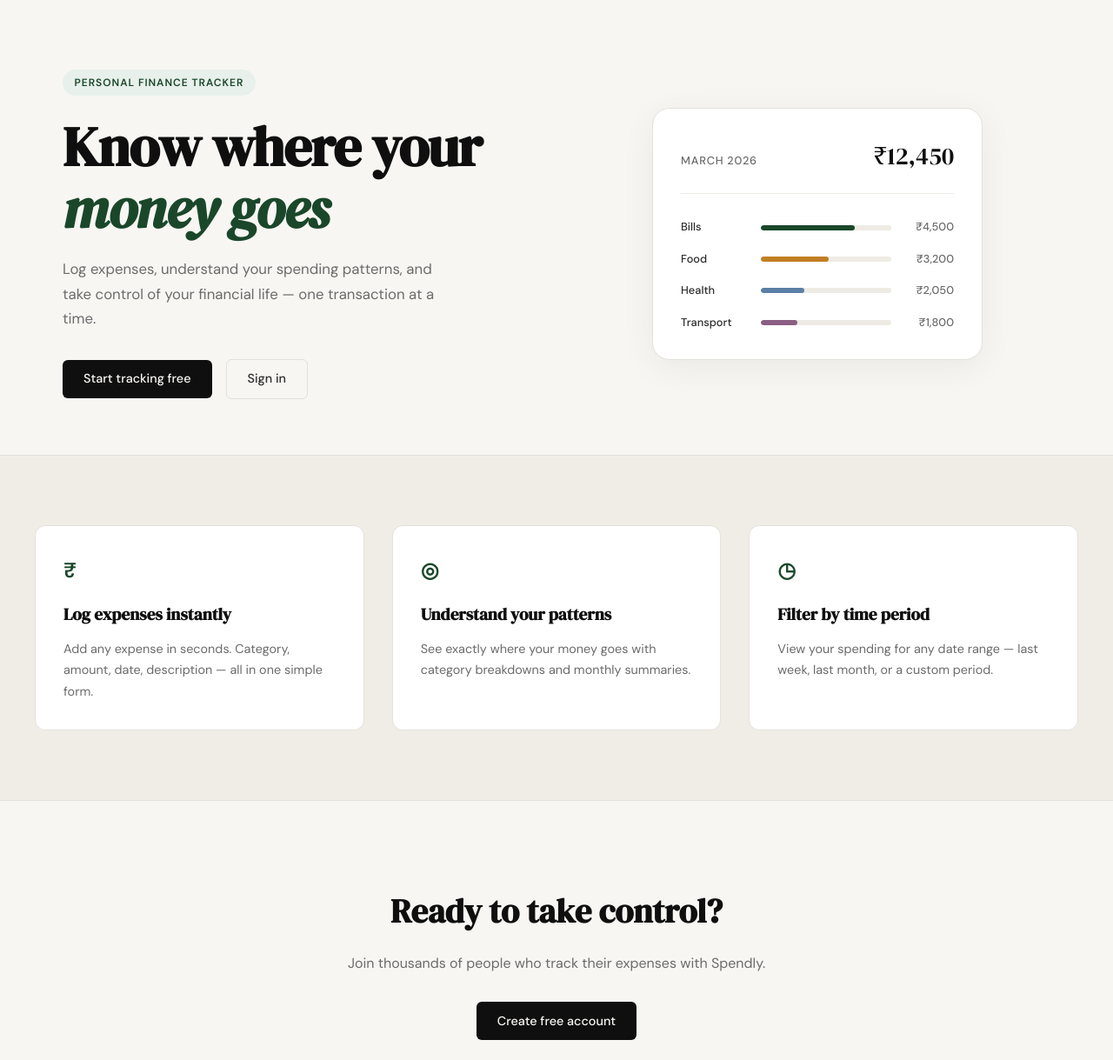
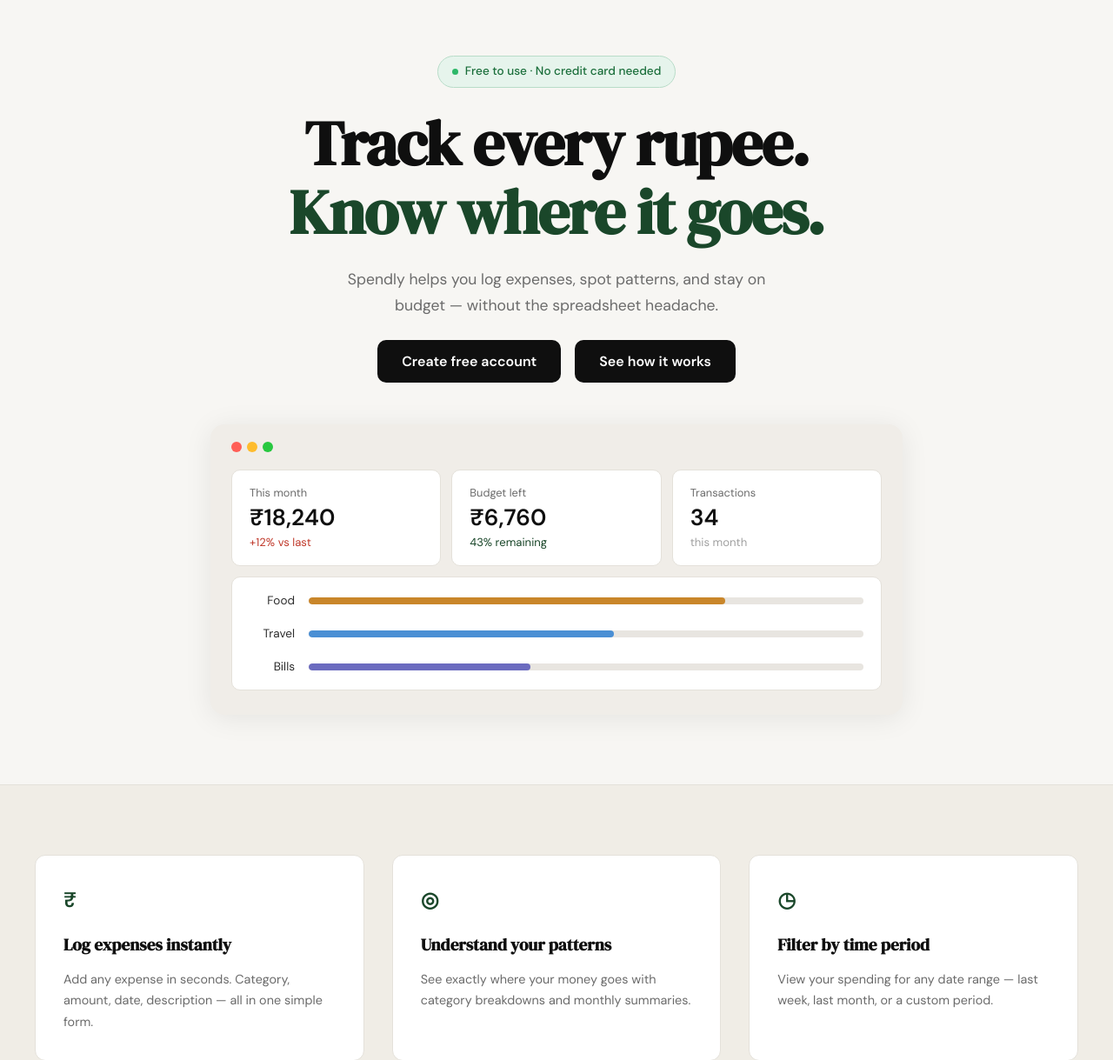
Before and after one commit to sattyani/spendly, a Flask app: page / in a window 1280 px wide. Shown: the part 61-1280 px from the top of the page at 87% size. Run offline with Flask 3, Linux system fonts and the light colour scheme.

Commit message:
landing: redesign hero to centered single-column layout with dashboard mock
Co-Authored-By: Claude Sonnet 4.6 <noreply@anthropic.com>

```diff
--- /dev/null
+++ b/static/css/landing.css
@@ -0,0 +1,205 @@
+/* ------------------------------------------------------------------ */
+/* Landing page hero — lp-* namespace                                  */
+/* ------------------------------------------------------------------ */
+
+.lp-hero {
+    padding: 4rem 2rem 5rem;
+    max-width: 860px;
+    margin: 0 auto;
+    display: flex;
+    flex-direction: column;
+    align-items: center;
+    gap: 3rem;
+}
+
+/* ------------------------------------------------------------------ */
+/* Text block                                                          */
+/* ------------------------------------------------------------------ */
+
+.lp-hero-text {
+    display: flex;
+    flex-direction: column;
+    align-items: center;
+    text-align: center;
+    gap: 1.5rem;
+}
+
+/* Badge */
+.lp-badge {
+    display: inline-flex;
+    align-items: center;
+    gap: 0.5rem;
+    background: #e6f4ec;
+    border: 1px solid #b8dcc8;
+    color: #1a6e3a;
+    font-size: 0.85rem;
+    font-weight: 500;
+    padding: 0.4rem 1rem;
+    border-radius: 999px;
+}
+
+.lp-badge-dot {
+    width: 7px;
+    height: 7px;
+    background: #2db869;
+    border-radius: 50%;
+    flex-shrink: 0;
+}
+
+/* Heading */
+.lp-title {
+    font-family: var(--font-display);
+    font-size: clamp(3rem, 6vw, 4.5rem);
+    line-height: 1.1;
+    letter-spacing: -0.02em;
+    color: var(--ink);
+}
+
+.lp-title-accent {
+    display: block;
+    color: var(--accent);
+}
+
+/* Subtitle */
+.lp-subtitle {
+    font-size: 1.1rem;
+    color: var(--ink-muted);
+    line-height: 1.7;
+    max-width: 540px;
+}
+
+/* Buttons */
+.lp-actions {
+    display: flex;
+    gap: 1rem;
+    justify-content: center;
+    flex-wrap: wrap;
+}
+
+.lp-btn {
+    display: inline-block;
+    background: var(--ink);
+    color: #fff;
+    padding: 0.75rem 1.75rem;
+    border-radius: 10px;
+    font-family: var(--font-body);
+    font-size: 1rem;
+    font-weight: 600;
+    text-decoration: none;
+    transition: background 0.2s;
+}
+
+.lp-btn:hover {
+    background: var(--accent);
+}
+
+/* ------------------------------------------------------------------ */
+/* Dashboard mock                                                      */
+/* ------------------------------------------------------------------ */
+
+.lp-dashboard {
+    width: 100%;
+}
+
+.lp-dash-card {
+    background: #f0ede8;
+    border-radius: 16px;
+    padding: 1.25rem 1.5rem 1.75rem;
+    box-shadow: 0 4px 32px rgba(0, 0, 0, 0.08);
+}
+
+/* Traffic light dots */
+.lp-dash-dots {
+    display: flex;
+    gap: 6px;
+    margin-bottom: 1.25rem;
+}
+
+.lp-dot {
+    width: 12px;
+    height: 12px;
+    border-radius: 50%;
+}
+
+.lp-dot-red    { background: #ff5f57; }
+.lp-dot-yellow { background: #febc2e; }
+.lp-dot-green  { background: #28c840; }
+
+/* Stat tiles */
+.lp-dash-stats {
+    display: grid;
+    grid-template-columns: repeat(3, 1fr);
+    gap: 0.75rem;
+    margin-bottom: 0.75rem;
+}
+
+.lp-stat {
+    background: #fff;
+    border: 1px solid var(--border);
+    border-radius: 10px;
+    padding: 1rem 1.25rem;
+    display: flex;
+    flex-direction: column;
+    gap: 0.2rem;
+    text-align: left;
+}
+
+.lp-stat-label {
+    font-size: 0.8rem;
+    color: var(--ink-muted);
+}
+
+.lp-stat-value {
+    font-size: 1.65rem;
+    font-weight: 700;
+    color: var(--ink);
+    line-height: 1.1;
+}
+
+.lp-stat-sub {
+    font-size: 0.82rem;
+    color: var(--ink-faint);
+}
+
+.lp-sub-red   { color: var(--danger); }
+.lp-sub-green { color: var(--accent); }
+
+/* Category bars */
+.lp-dash-bars {
+    background: #fff;
+    border: 1px solid var(--border);
+    border-radius: 10px;
+    padding: 1rem 1.25rem;
+    display: flex;
+    flex-direction: column;
+    gap: 1rem;
+}
+
+.lp-bar-row {
+    display: grid;
+    grid-template-columns: 52px 1fr;
+    align-items: center;
+    gap: 1rem;
+}
+
+.lp-bar-label {
+    font-size: 0.85rem;
+    color: var(--ink-soft);
+    text-align: right;
+}
+
+.lp-bar-track {
+    height: 8px;
+    background: #e8e5e0;
+    border-radius: 999px;
+    overflow: hidden;
+}
+
+.lp-bar {
+    height: 100%;
+    border-radius: 999px;
+}
+
+.lp-bar-orange { background: #c9862a; }
+.lp-bar-blue   { background: #4a8fd4; }
+.lp-bar-indigo { background: #6b6bbf; }
--- a/templates/landing.html
+++ b/templates/landing.html
@@ -2,59 +2,73 @@
 
 {% block title %}Spendly — Track Every Rupee{% endblock %}
 
+{% block head %}
+<link rel="stylesheet" href="{{ url_for('static', filename='css/landing.css') }}">
+{% endblock %}
+
 {% block content %}
 
-<section class="hero">
-    <div class="hero-inner">
-        <div class="hero-badge">Personal Finance Tracker</div>
-        <h1 class="hero-title">
-            Know where your<br>
-            <em>money goes</em>
+<section class="lp-hero">
+    <div class="lp-hero-text">
+        <div class="lp-badge">
+            <span class="lp-badge-dot"></span>
+            Free to use · No credit card needed
+        </div>
+        <h1 class="lp-title">
+            Track every rupee.<br>
+            <span class="lp-title-accent">Know where it goes.</span>
         </h1>
-        <p class="hero-subtitle">
-            Log expenses, understand your spending patterns,
-            and take control of your financial life —
-            one transaction at a time.
+        <p class="lp-subtitle">
+            Spendly helps you log expenses, spot patterns, and stay
+            on budget — without the spreadsheet headache.
         </p>
-        <div class="hero-actions">
-            <a href="{{ url_for('register') }}" class="btn-primary">Start tracking free</a>
-            <a href="{{ url_for('login') }}" class="btn-ghost">Sign in</a>
+        <div class="lp-actions">
+            <a href="{{ url_for('register') }}" class="lp-btn">Create free account</a>
+            <a href="#" class="lp-btn">See how it works</a>
         </div>
     </div>
-    <div class="hero-visual">
-        <div class="mock-card">
-            <div class="mock-card-header">
-                <span class="mock-label">March 2026</span>
-                <span class="mock-total">₹12,450</span>
+    <div class="lp-dashboard">
+        <div class="lp-dash-card">
+            <div class="lp-dash-dots">
+                <span class="lp-dot lp-dot-red"></span>
+                <span class="lp-dot lp-dot-yellow"></span>
+                <span class="lp-dot lp-dot-green"></span>
             </div>
-            <div class="mock-bars">
-                <div class="mock-bar-row">
-                    <span class="mock-cat">Bills</span>
-                    <div class="mock-bar-track">
-                        <div class="mock-bar" style="width: 72%"></div>
+            <div class="lp-dash-stats">
+                <div class="lp-stat">
+                    <span class="lp-stat-label">This month</span>
+                    <span class="lp-stat-value">₹18,240</span>
+                    <span class="lp-stat-sub lp-sub-red">+12% vs last</span>
+                </div>
+                <div class="lp-stat">
+                    <span class="lp-stat-label">Budget left</span>
+                    <span class="lp-stat-value">₹6,760</span>
+                    <span class="lp-stat-sub lp-sub-green">43% remaining</span>
+                </div>
+                <div class="lp-stat">
+                    <span class="lp-stat-label">Transactions</span>
+                    <span class="lp-stat-value">34</span>
+                    <span class="lp-stat-sub">this month</span>
+                </div>
+            </div>
+            <div class="lp-dash-bars">
+                <div class="lp-bar-row">
+                    <span class="lp-bar-label">Food</span>
+                    <div class="lp-bar-track">
+                        <div class="lp-bar lp-bar-orange" style="width: 75%"></div>
                     </div>
-                    <span class="mock-amt">₹4,500</span>
                 </div>
-                <div class="mock-bar-row">
-                    <span class="mock-cat">Food</span>
-                    <div class="mock-bar-track">
-                        <div class="mock-bar mock-bar-2" style="width: 52%"></div>
+                <div class="lp-bar-row">
+                    <span class="lp-bar-label">Travel</span>
+                    <div class="lp-bar-track">
+                        <div class="lp-bar lp-bar-blue" style="width: 55%"></div>
                     </div>
-                    <span class="mock-amt">₹3,200</span>
                 </div>
-                <div class="mock-bar-row">
-                    <span class="mock-cat">Health</span>
-                    <div class="mock-bar-track">
-                        <div class="mock-bar mock-bar-3" style="width: 33%"></div>
+                <div class="lp-bar-row">
+                    <span class="lp-bar-label">Bills</span>
+                    <div class="lp-bar-track">
+                        <div class="lp-bar lp-bar-indigo" style="width: 40%"></div>
                     </div>
-                    <span class="mock-amt">₹2,050</span>
-                </div>
-                <div class="mock-bar-row">
-                    <span class="mock-cat">Transport</span>
-                    <div class="mock-bar-track">
-                        <div class="mock-bar mock-bar-4" style="width: 28%"></div>
-                    </div>
-                    <span class="mock-amt">₹1,800</span>
                 </div>
             </div>
         </div>
```
